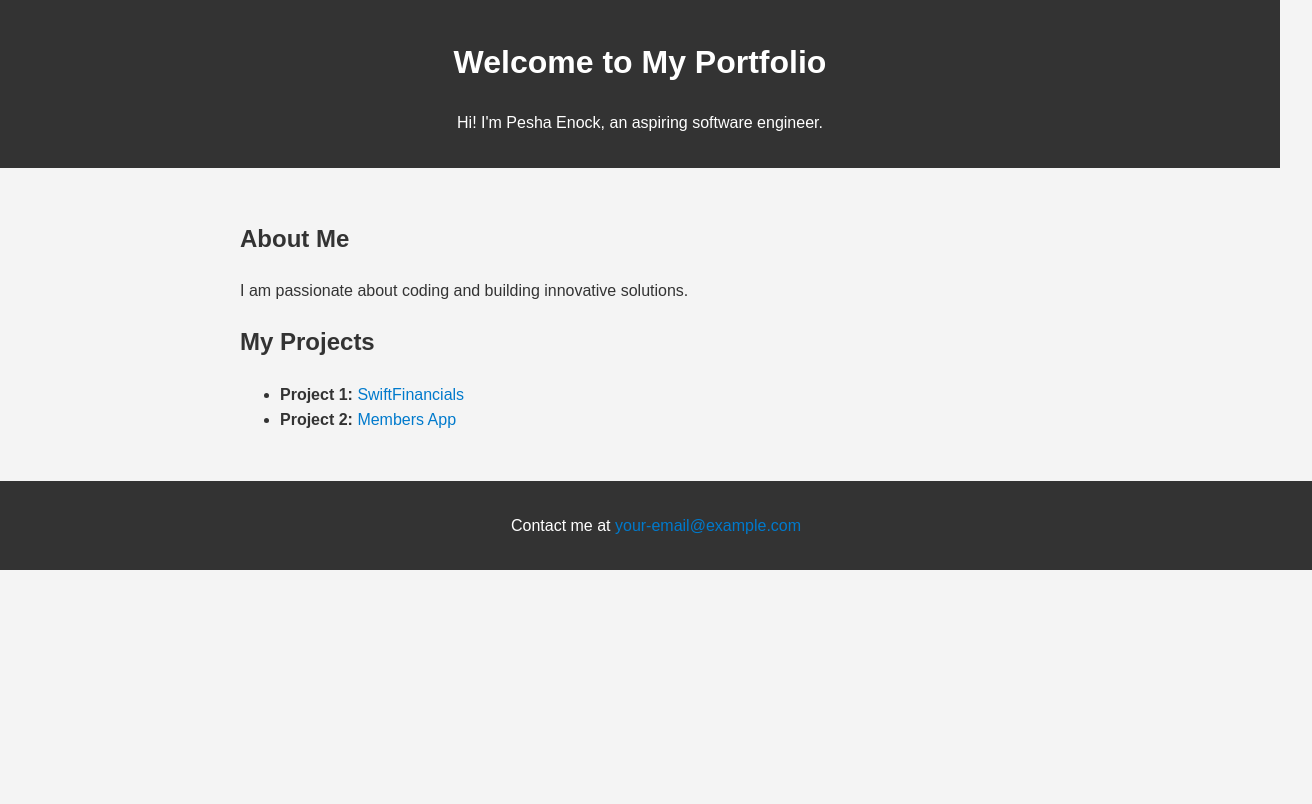
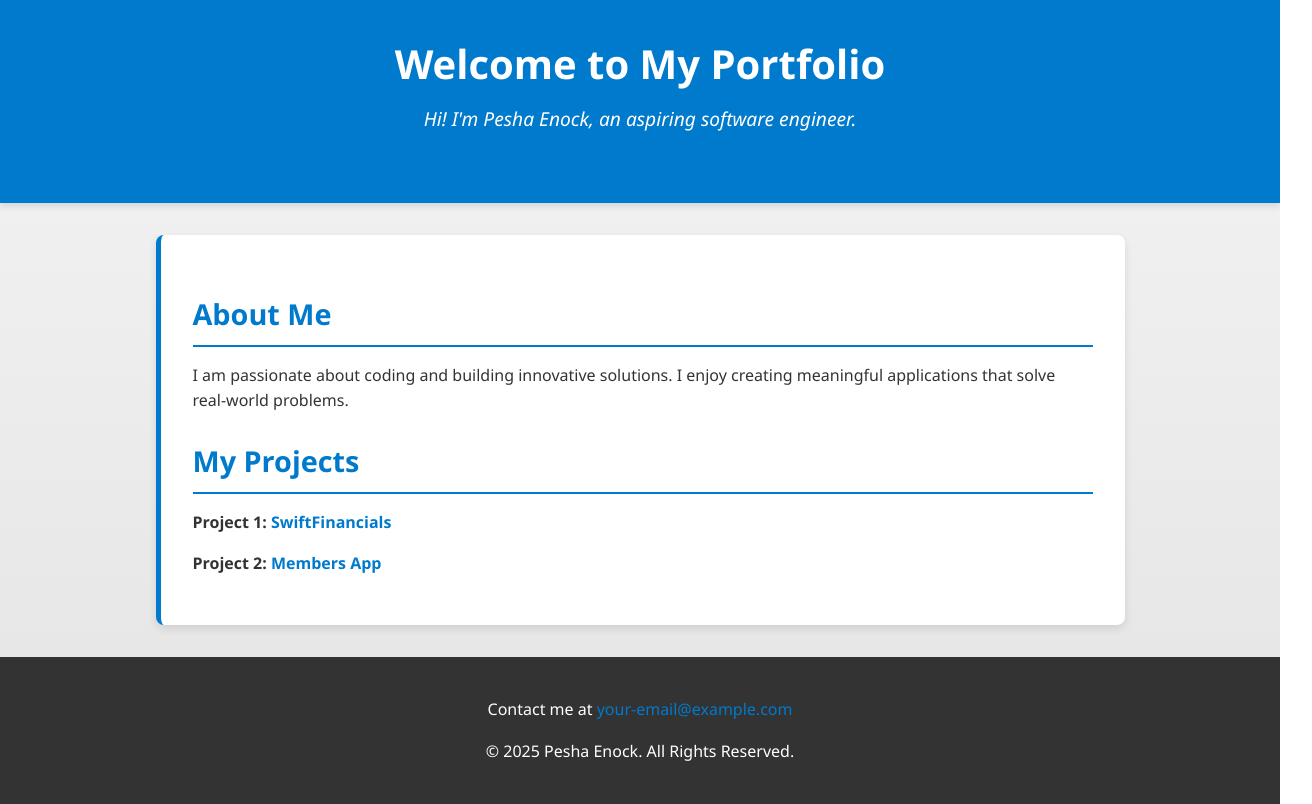
Before and after one commit to PeshaKa/PeshaKa.github.io, a plain HTML site: page index.html in a window 1280 px wide. Shown: the whole page, 1312 px wide, since content can reach past the window. Drawn offline with Linux system fonts and the light colour scheme.

Commit message:
Update index.html

```diff
--- a/index.html
+++ b/index.html
@@ -5,37 +5,112 @@
     <meta name="viewport" content="width=device-width, initial-scale=1.0">
     <title>My Portfolio</title>
     <style>
+        /* General Styles */
         body {
-            font-family: Arial, sans-serif;
+            font-family: 'Segoe UI', Tahoma, Geneva, Verdana, sans-serif;
             line-height: 1.6;
             margin: 0;
             padding: 0;
-            background-color: #f4f4f4;
+            background: linear-gradient(to bottom, #f4f4f4, #e4e4e4);
             color: #333;
         }
+
+        /* Header Styles */
         header {
-            background: #333;
+            background: #007acc;
             color: white;
-            padding: 1rem;
+            padding: 2rem 1rem;
             text-align: center;
+            box-shadow: 0 4px 6px rgba(0, 0, 0, 0.1);
         }
+        header h1 {
+            margin: 0;
+            font-size: 2.5rem;
+        }
+        header p {
+            margin: 0.5rem 0 0;
+            font-size: 1.2rem;
+            font-style: italic;
+        }
+
+        /* Section Styles */
         section {
             padding: 2rem;
-            max-width: 800px;
-            margin: auto;
+            max-width: 900px;
+            margin: 2rem auto;
+            background: white;
+            border-radius: 8px;
+            box-shadow: 0 4px 8px rgba(0, 0, 0, 0.1);
+            border-left: 5px solid #007acc;
         }
+        section h2 {
+            color: #007acc;
+            border-bottom: 2px solid #007acc;
+            padding-bottom: 0.5rem;
+            margin-bottom: 1rem;
+            font-size: 1.8rem;
+        }
+        section ul {
+            list-style: none;
+            padding: 0;
+        }
+        section ul li {
+            margin-bottom: 1rem;
+        }
+        section ul li strong {
+            color: #333;
+        }
+        section ul li a {
+            color: #007acc;
+            font-weight: bold;
+            text-decoration: none;
+        }
+        section ul li a:hover {
+            text-decoration: underline;
+            color: #005ea1;
+        }
+
+        /* Footer Styles */
         footer {
             background: #333;
             color: white;
             text-align: center;
-            padding: 1rem;
+            padding: 1.5rem 1rem;
+            margin-top: 2rem;
+            font-size: 1rem;
             position: relative;
-            bottom: 0;
-            width: 100%;
         }
-        a {
+        footer a {
             color: #007acc;
             text-decoration: none;
+        }
+        footer a:hover {
+            text-decoration: underline;
+        }
+
+        /* Decorative Elements */
+        .decorative-line {
+            width: 80px;
+            height: 4px;
+            background: #007acc;
+            margin: 1rem auto;
+            border-radius: 2px;
+        }
+
+        /* Responsive Design */
+        @media (max-width: 768px) {
+            header h1 {
+                font-size: 2rem;
+            }
+            header p {
+                font-size: 1rem;
+            }
+            section {
+                padding: 1.5rem;
+            }
+            section h2 {
+                font-size: 1.5rem;
+            }
         }
     </style>
 </head>
@@ -43,10 +118,11 @@
     <header>
         <h1>Welcome to My Portfolio</h1>
         <p>Hi! I'm Pesha Enock, an aspiring software engineer.</p>
+        <div class="decorative-line"></div>
     </header>
     <section>
         <h2>About Me</h2>
-        <p>I am passionate about coding and building innovative solutions.</p>
+        <p>I am passionate about coding and building innovative solutions. I enjoy creating meaningful applications that solve real-world problems.</p>
         <h2>My Projects</h2>
         <ul>
             <li><strong>Project 1:</strong> <a href="https://github.com/your-username/SwiftFinancials" target="_blank">SwiftFinancials</a></li>
@@ -55,6 +131,7 @@
     </section>
     <footer>
         <p>Contact me at <a href="mailto:your-email@example.com">your-email@example.com</a></p>
+        <p>&copy; 2025 Pesha Enock. All Rights Reserved.</p>
     </footer>
 </body>
 </html>
```
